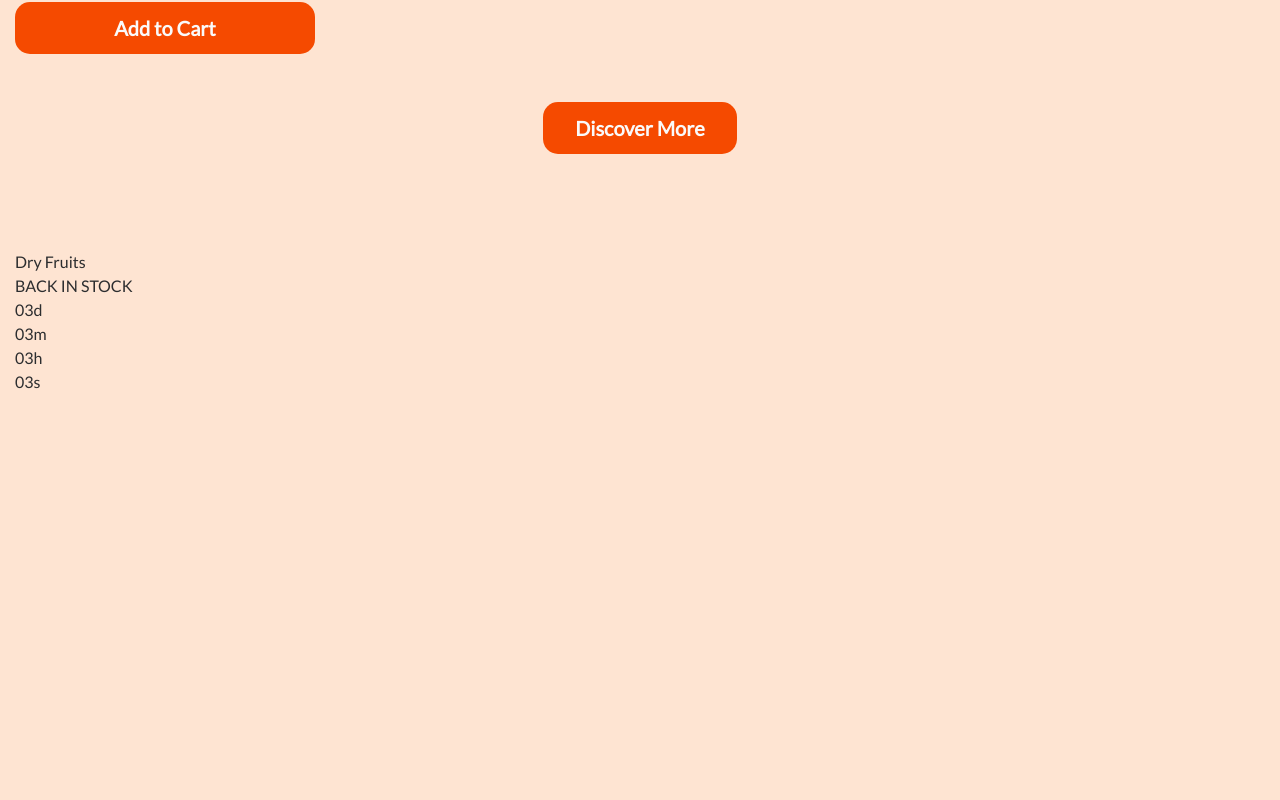
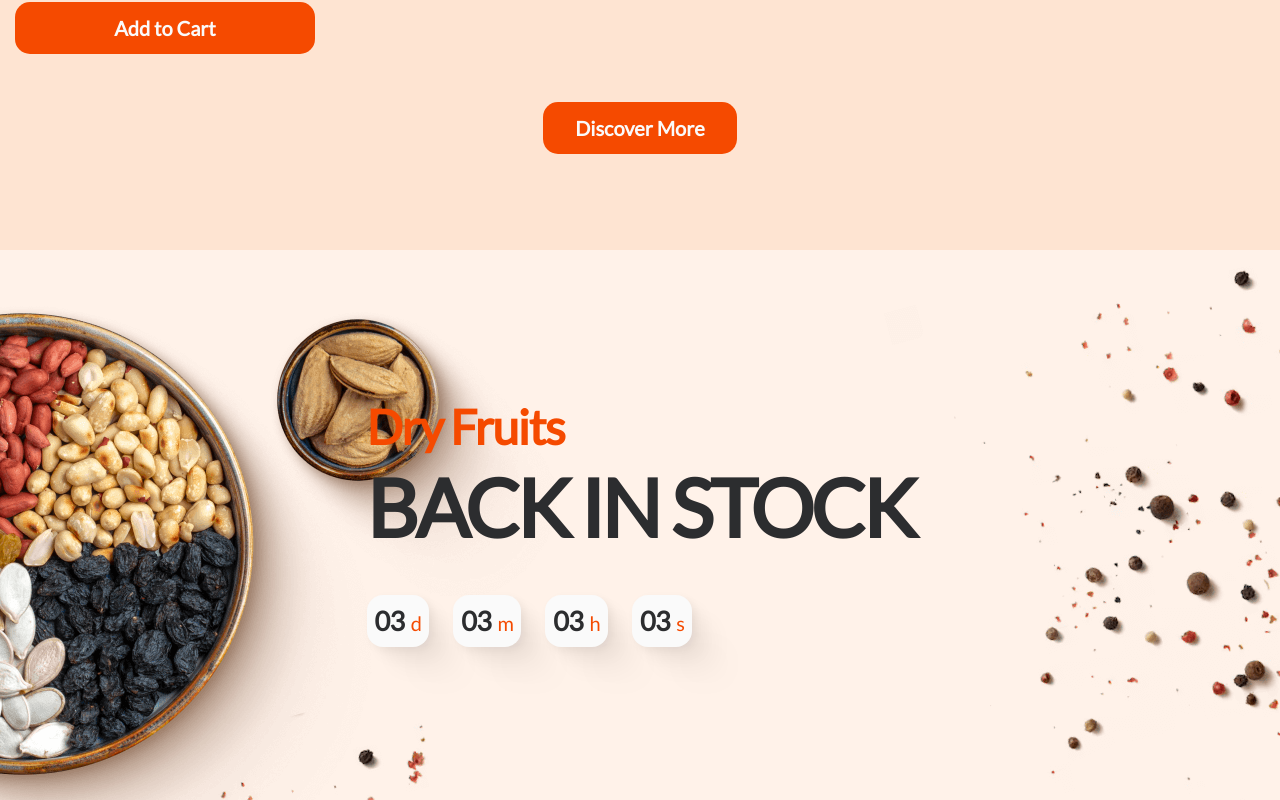
Before and after one commit to hossein1075/e-Bazar, a React (Vite) app: page / in a window 1280 px wide. Shown: the part 2141-2941 px from the top of the page. Before the commit the page ends 2535 px from the top, so only its background shows below. Built offline with nearby package versions, Linux system fonts and the light colour scheme.

Commit message:
add css style section banner off

```diff
--- a/src/components/main/sections/section1/Banner.jsx
+++ b/src/components/main/sections/section1/Banner.jsx
@@ -5,7 +5,7 @@ import InfoBtnOrigin from '../../componentsMain/BtnOrigin/InfoBtnOrigin'
 function Banner() {
     return (
         <>
-            <section className='md:bg-[url(/images/hero-banner.png)] bg-center bg-no-repeat bg-size-cover xl::h-[940px]'>
+            <section className='md:bg-[url(/images/hero-banner.png)] bg-center bg-no-repeat bg-size-cover xl::h-235'>
                 <div className="container">
                     <div className='mb-10 sm:mb-0'>
                         <h5 className='text-3xl sm:text-[35px] md:text-4x-l-5 xl:text-[47px] font-Lato-Bold font-bold tracking-tightest2 text-zinc-800 mb-2'>YOUR</h5>
--- a/src/components/main/sections/section4/BannerOff.jsx
+++ b/src/components/main/sections/section4/BannerOff.jsx
@@ -3,27 +3,27 @@ import React from 'react'
 function BannerOff() {
   return (
     <>
-    <section>
-        <div className="container">
-            <div>
-                <h5>Dry Fruits</h5>
-                <h2>BACK IN STOCK</h2>
-                <ul>
-                    <li>
+    <section className='flex items-center sm:bg-[url(/images/banner-bg.png)] bg-[position:top_right] bg-no-repeat bg-size-cover bg-white md:bg-transparent pt-8 pl-6 pb-12 md:pb-0 md:pt-0 md:pl-0 sm:h-137.5 lg::h-175'>
+        <div className="container flex flex-col items-start lg:items-center">
+            <div className='flex flex-col '>
+                <h5 className='font-bold text-xl sm:text-3xl md:text-5xl tracking-tightest2 text-orange-600 mb-4'>Dry Fruits</h5>
+                <h2 className='font-bold text-5xl sm:text-6xl md:text-80px tracking-tightest mb-12'>BACK IN STOCK</h2>
+                <ul className='flex items-center gap-4 sm:gap-6 flex-wrap'>
+                    <li className='bg-zinc-50 tracking-tightest3 md:p-2 p-1.5 shadow-sub font-bold text-xl sm:text-2xl md:text-27px rounded-2xl'>
                         03
-                        <span>d</span>
+                        <span className='text-orange-600 font-light ml-1.5 text-sm md:text-xl'>d</span>
                     </li>
-                    <li>
+                    <li className='bg-zinc-50 tracking-tightest3 md:p-2 p-1.5 shadow-sub font-bold text-xl sm:text-2xl md:text-27px rounded-2xl'>
                         03
-                        <span>m</span>
+                        <span className='text-orange-600 font-light ml-1.5 text-sm md:text-xl'>m</span>
                     </li>
-                    <li>
+                    <li className='bg-zinc-50 tracking-tightest3 md:p-2 p-1.5 shadow-sub font-bold text-xl sm:text-2xl md:text-27px rounded-2xl'>
                         03
-                        <span>h</span>
+                        <span className='text-orange-600 font-light ml-1.5 text-sm md:text-xl'>h</span>
                     </li>
-                    <li>
+                    <li className='bg-zinc-50 tracking-tightest3 md:p-2 p-1.5 shadow-sub font-bold text-xl sm:text-2xl md:text-27px rounded-2xl'>
                         03
-                        <span>s</span>
+                        <span className='text-orange-600 font-light ml-1.5 text-sm md:text-xl'>s</span>
                     </li>
                 </ul>
             </div>
```
Also changed, not shown: public/images/banner-bg.png (added).
